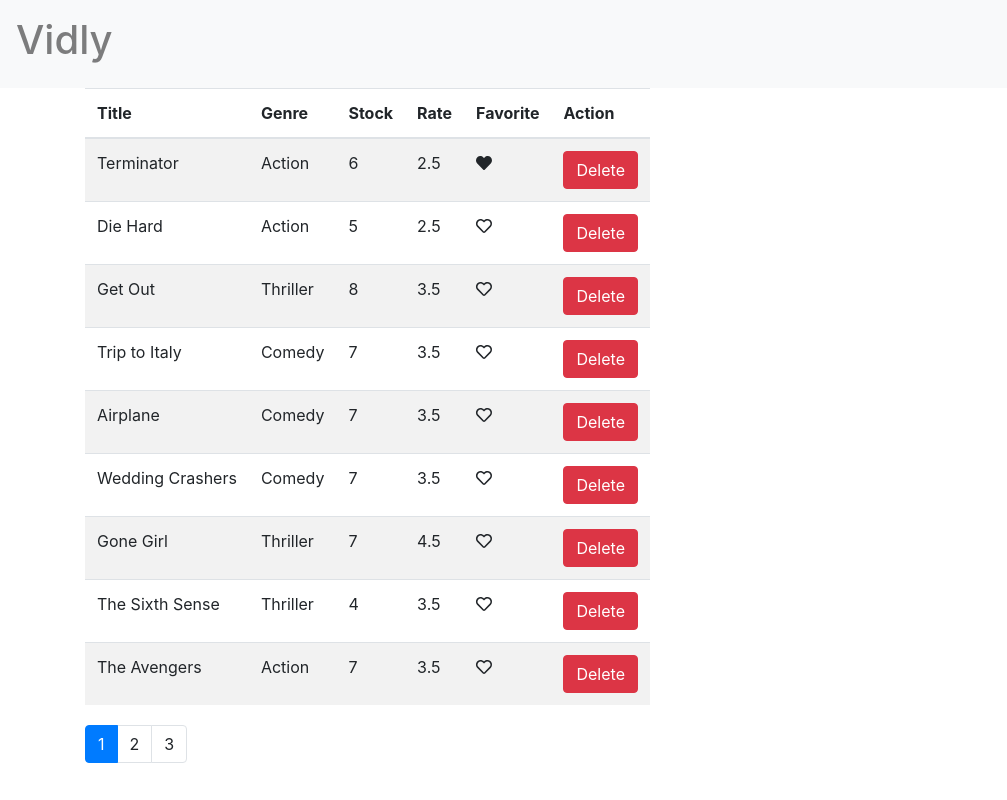
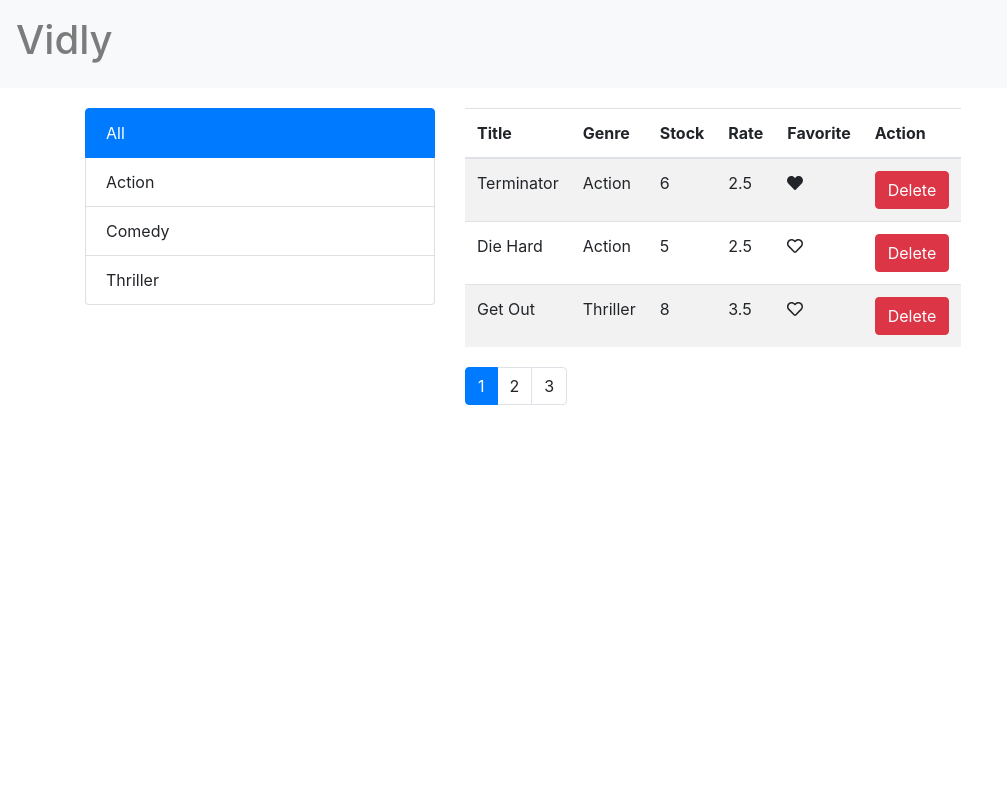
Before and after one commit to sumitrawat/vidly, a React (Create React App) app: page / in a window 1280 px wide. Shown: the whole page, without its empty margins (0-1007 px from the left). Built offline with nearby package versions, Linux system fonts and the light colour scheme.

Commit message:
filter added

```diff
--- a/src/components/movies.jsx
+++ b/src/components/movies.jsx
@@ -2,37 +2,77 @@ import React, { Component } from "react";
 import { getMovies } from "../services/fakeMovieService";
 import Movie from "./movie";
 import Pagination from "./common/pagination";
-
+import { getGenres } from "../services/fakeGenreService";
+import { getPagedMovies } from "./utility/getPagedMovies";
 class Movies extends Component {
   state = {
-    movies: getMovies(),
+    allMovies: getMovies(),
     currentPage: 1,
-    pageSize: 3
+    pageSize: 3,
+    currentGenre: "All"
   };
   handleDelete = title => {
     this.setState({
-      movies: this.state.movies.filter(m => m.title !== title)
+      allMovies: this.state.allMovies.filter(m => m.title !== title)
     });
   };
   handlePageChange = page => {
     this.setState({ currentPage: page });
-    //    console.log(this.cure);
   };
   handleLiked = item => {
-    const movies = [...this.state.movies];
-    const index = movies.indexOf(item);
-    movies[index] = { ...movies[index] };
-    movies[index].liked = !movies[index].liked;
+    const allMovies = [...this.state.allMovies];
+    const index = allMovies.indexOf(item);
+    allMovies[index] = { ...allMovies[index] };
+    allMovies[index].liked = !allMovies[index].liked;
     this.setState({
-      movies
+      allMovies
+    });
+  };
+  handleFilterChange = name => {
+    this.setState({
+      currentGenre: name
     });
   };
   render() {
-    const movies = [...this.state.movies];
-    const { currentPage, pageSize } = { ...this.state };
-
-    if (this.state.movies.length > 0)
+    const { currentPage, pageSize, currentGenre } = { ...this.state };
+    const allMovies =
+      currentGenre === "All"
+        ? [...this.state.allMovies]
+        : [...this.state.allMovies].filter(m => m.genre.name === currentGenre);
+    const movie = getPagedMovies(allMovies, currentPage, pageSize);
+    const genres = getGenres();
+    const activeGenreStyle = "list-group-item active";
+    const genreStyle = "list-group-item";
+    if (allMovies.length > 0)
       return (
+        <div style={{ marginTop: "20px" }} className="row">
+          <div className="col-md-4">
+            <ul className="list-group">
+              <li
+                key="All"
+                onClick={() => this.handleFilterChange("All")}
+                style={{ cursor: "pointer" }}
+                className={
+                  "All" === currentGenre ? activeGenreStyle : genreStyle
+                }
+              >
+                All
+              </li>
+              {genres.map(genre => (
+                <li
+                  style={{ cursor: "pointer" }}
+                  key={genre.name}
+                  onClick={() => this.handleFilterChange(genre.name)}
+                  className={
+                    genre.name === currentGenre ? activeGenreStyle : genreStyle
+                  }
+                >
+                  {genre.name}
+                </li>
+              ))}
+            </ul>
+          </div>
+          <div className="col-md-8">
             <div className="table table-striped">
               <table>
                 <thead>
@@ -46,7 +86,7 @@ class Movies extends Component {
                   </tr>
                 </thead>
                 <tbody>
-              {movies.map(m => (
+                  {movie.map(m => (
                     <Movie
                       key={m._id}
                       title={m.title}
@@ -62,10 +102,12 @@ class Movies extends Component {
               </table>
               <Pagination
                 onPageChange={this.handlePageChange}
-            totalItems={movies.length}
+                totalItems={allMovies.length}
                 currentPage={currentPage}
                 pageSize={pageSize}
               />
+            </div>
+          </div>
         </div>
       );
     else return <div className="alert alert-warning">No Movies Found!!</div>;
--- /dev/null
+++ b/src/components/utility/getPagedMovies.js
@@ -0,0 +1,9 @@
+import _ from "lodash";
+
+export const getPagedMovies = (allMovies, currentPage, pageSize) => {
+  const startIndex = (currentPage - 1) * pageSize;
+  return _(allMovies)
+    .slice(startIndex)
+    .take(pageSize)
+    .value();
+};
```
Lines whose indentation alone changed are shown as unchanged.
